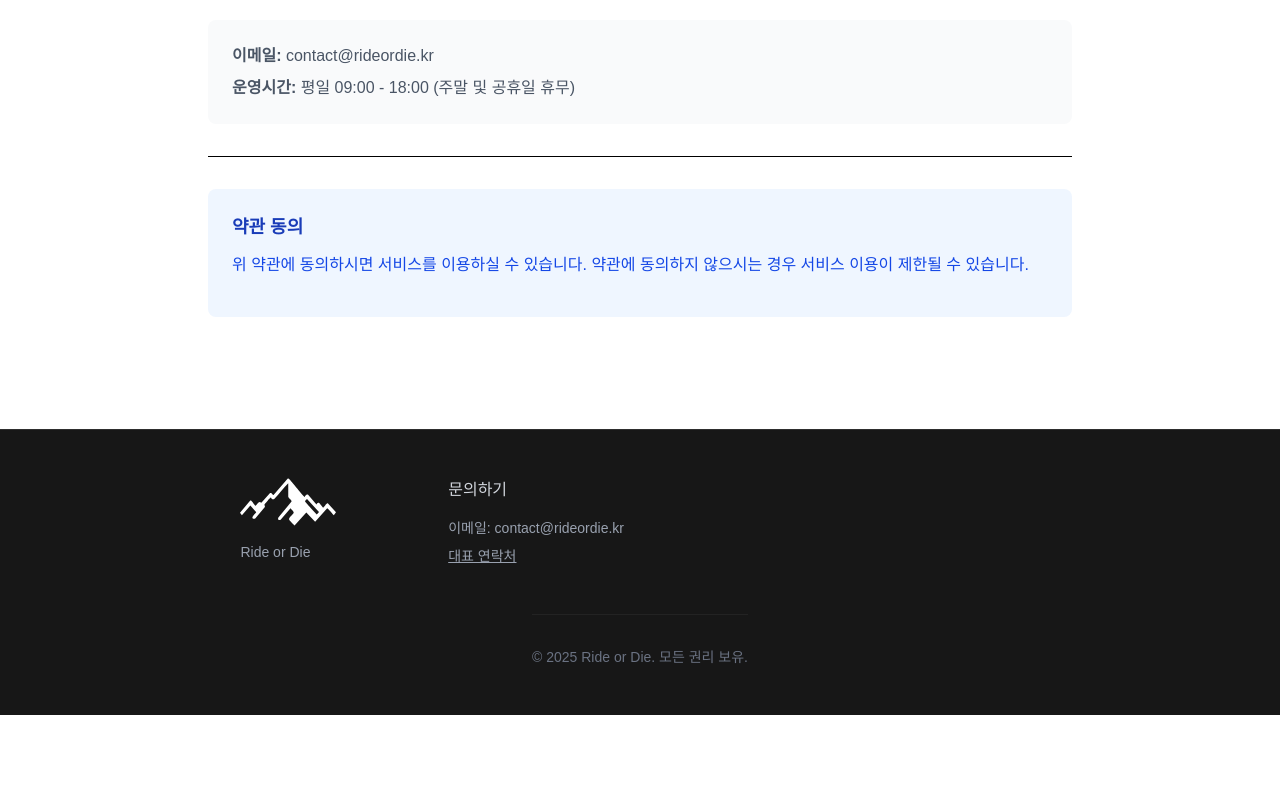
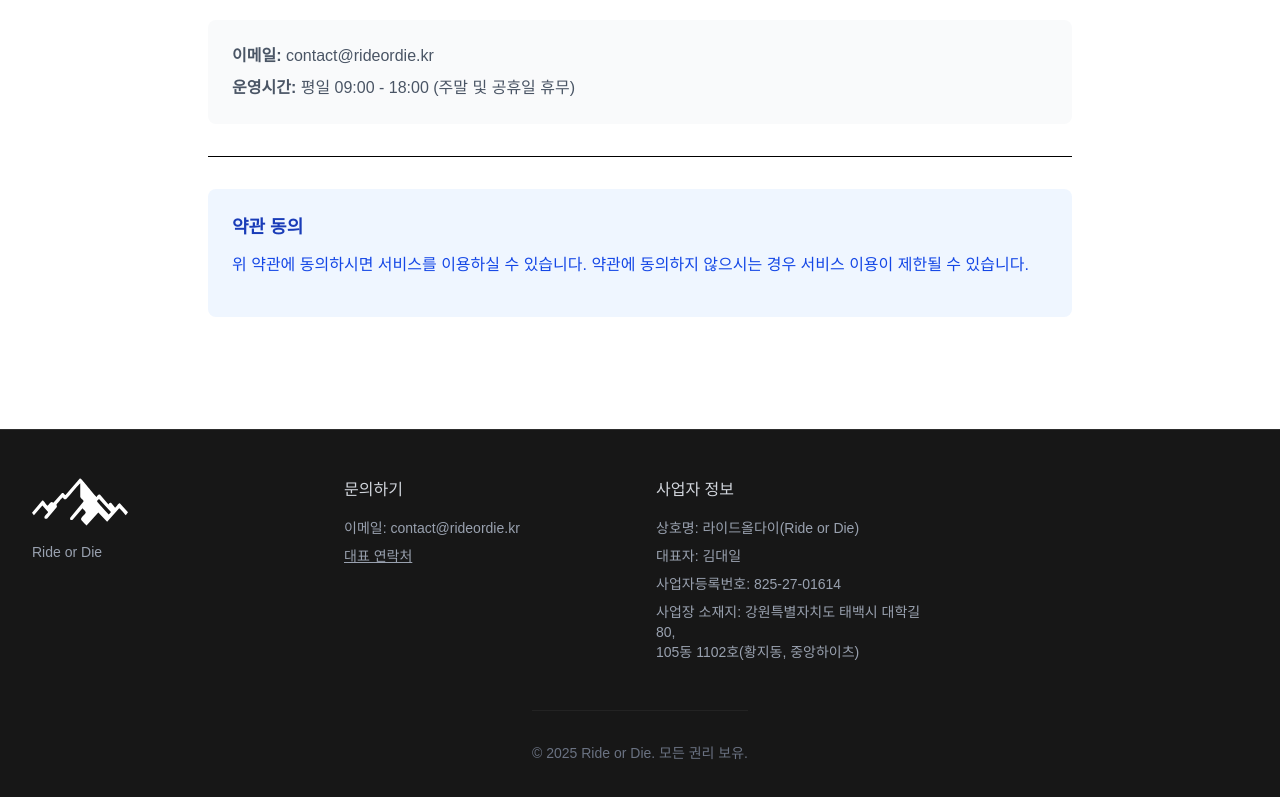
Before and after one commit to cpppowercode/rideordie, a Next.js app: page /service-policy in a window 1280 px wide. Shown: the part 1766-2563 px from the top of the page. Before the commit the page ends 2481 px from the top, so only its background shows below. Built offline with nearby package versions, Linux system fonts and the light colour scheme.

Commit message:
Footer에 사업자정보 추가

```diff
--- a/src/components/Footer.tsx
+++ b/src/components/Footer.tsx
@@ -26,6 +26,17 @@ export function Footer() {
               <Link href="/card" className='underline'>대표 연락처</Link>
             </ul>
           </div>
+
+          {/* 사업자 정보 */}
+          <div className="space-y-4">
+            <h3 className="text-gray-300 font-medium">사업자 정보</h3>
+            <ul className="space-y-2 text-gray-400 text-sm">
+              <li>상호명: 라이드올다이(Ride or Die)</li>
+              <li>대표자: 김대일</li>
+              <li>사업자등록번호: 825-27-01614</li>
+              <li>사업장 소재지: 강원특별자치도 태백시 대학길 80,<br />105동 1102호(황지동, 중앙하이츠)</li>
+            </ul>
+          </div>
         </div>
 
         {/* 저작권 */}
```
